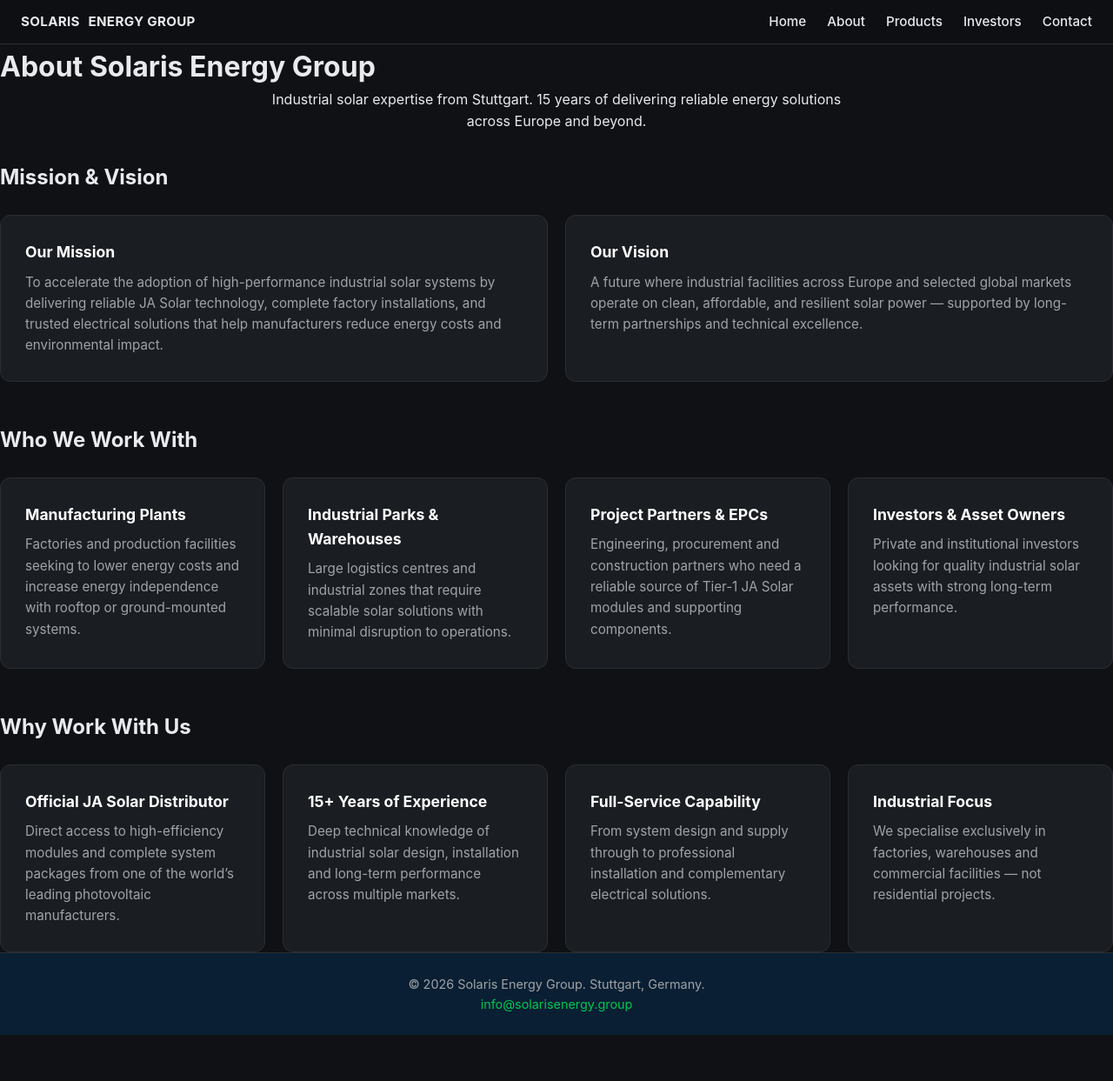
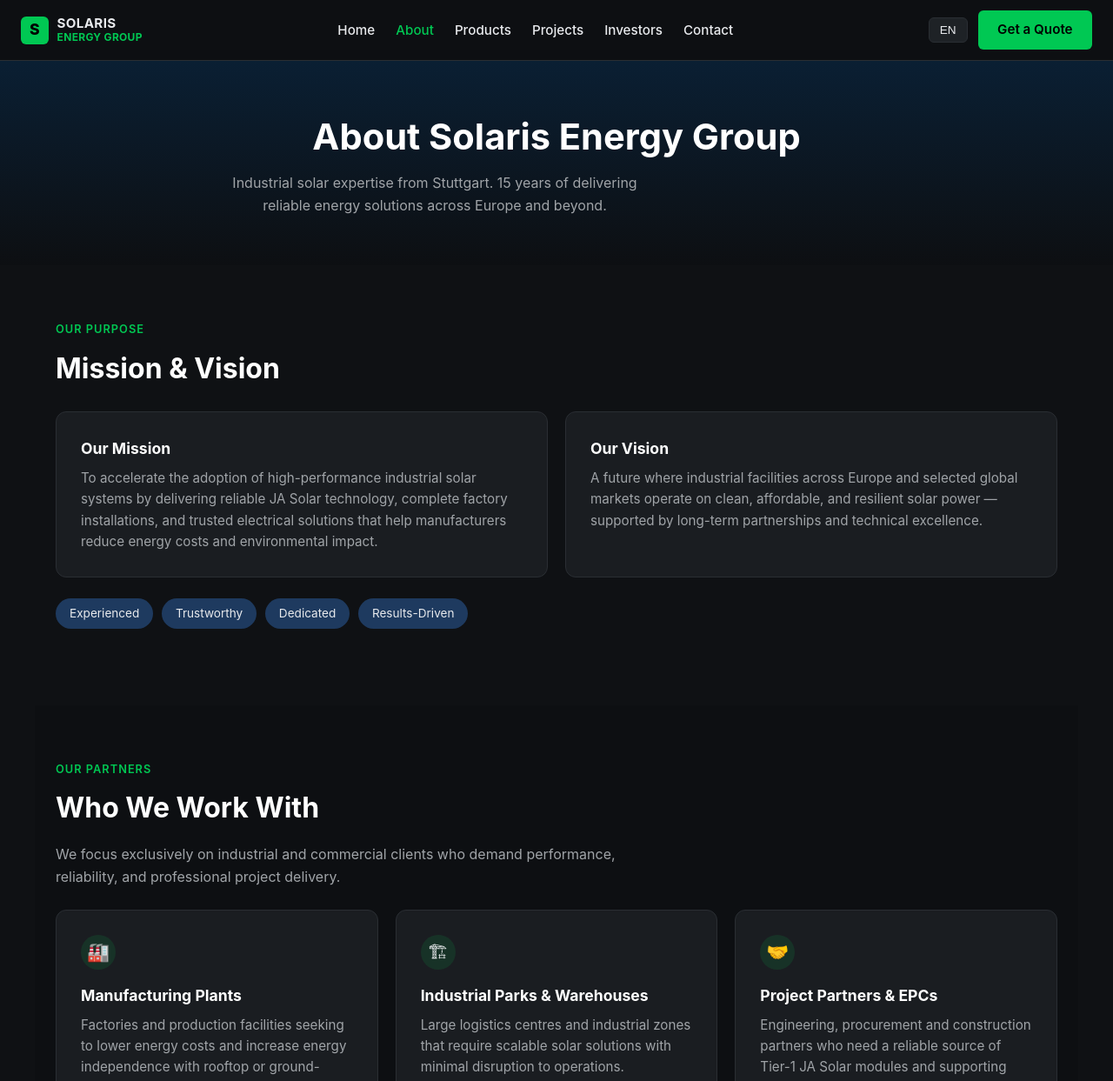
Before and after one commit to iceyyjunior/solaris-energy-group, a plain HTML site: page about.html in a window 1280 px wide. Shown: the top 1243 px of the page at 87% size. Before the commit the page ends 1190 px from the top, so only its background shows below. Drawn offline with Linux system fonts and the light colour scheme.

Commit message:
Update about page to match Wix dark design

```diff
--- a/about.html
+++ b/about.html
@@ -9,22 +9,35 @@
 <body>
   <header>
     <nav>
-      <div class="logo">SOLARIS <span>ENERGY GROUP</span></div>
+      <div class="logo">
+        <div class="logo-badge">S</div>
+        <div class="logo-text">SOLARIS<br><span>ENERGY GROUP</span></div>
+      </div>
       <ul>
         <li><a href="index.html">Home</a></li>
-        <li><a href="about.html">About</a></li>
+        <li><a href="about.html" class="active">About</a></li>
         <li><a href="products.html">Products</a></li>
+        <li><a href="projects.html">Projects</a></li>
         <li><a href="investors.html">Investors</a></li>
         <li><a href="contact.html">Contact</a></li>
       </ul>
+      <div class="nav-actions">
+        <button class="lang-btn">EN</button>
+        <a href="contact.html" class="btn">Get a Quote</a>
+      </div>
     </nav>
   </header>
 
-  <div class="container">
-    <h1 class="section-title">About Solaris Energy Group</h1>
-    <p style="text-align:center; max-width:700px; margin:0 auto 2rem;">Industrial solar expertise from Stuttgart. 15 years of delivering reliable energy solutions across Europe and beyond.</p>
+  <section class="hero" style="padding-bottom:2rem;">
+    <div style="max-width:800px; margin:0 auto; text-align:center;">
+      <h1>About Solaris Energy Group</h1>
+      <p>Industrial solar expertise from Stuttgart. 15 years of delivering reliable energy solutions across Europe and beyond.</p>
+    </div>
+  </section>
 
-    <h2 class="section-title">Mission & Vision</h2>
+  <section class="section">
+    <div class="section-label">OUR PURPOSE</div>
+    <h2>Mission & Vision</h2>
     <div class="cards">
       <div class="card">
         <h3>Our Mission</h3>
@@ -35,27 +48,41 @@
         <p>A future where industrial facilities across Europe and selected global markets operate on clean, affordable, and resilient solar power — supported by long-term partnerships and technical excellence.</p>
       </div>
     </div>
+    <div class="pills">
+      <span class="pill">Experienced</span>
+      <span class="pill">Trustworthy</span>
+      <span class="pill">Dedicated</span>
+      <span class="pill">Results-Driven</span>
+    </div>
+  </section>
 
-    <h2 class="section-title" style="margin-top:3rem;">Who We Work With</h2>
+  <section class="section" style="background:#0d0f12;">
+    <div class="section-label">OUR PARTNERS</div>
+    <h2>Who We Work With</h2>
+    <p style="color:var(--text-muted); max-width:700px; margin-bottom:1.5rem;">We focus exclusively on industrial and commercial clients who demand performance, reliability, and professional project delivery.</p>
     <div class="cards">
-      <div class="card"><h3>Manufacturing Plants</h3><p>Factories and production facilities seeking to lower energy costs and increase energy independence with rooftop or ground-mounted systems.</p></div>
-      <div class="card"><h3>Industrial Parks & Warehouses</h3><p>Large logistics centres and industrial zones that require scalable solar solutions with minimal disruption to operations.</p></div>
-      <div class="card"><h3>Project Partners & EPCs</h3><p>Engineering, procurement and construction partners who need a reliable source of Tier-1 JA Solar modules and supporting components.</p></div>
-      <div class="card"><h3>Investors & Asset Owners</h3><p>Private and institutional investors looking for quality industrial solar assets with strong long-term performance.</p></div>
+      <div class="card"><div class="icon">🏭</div><h3>Manufacturing Plants</h3><p>Factories and production facilities seeking to lower energy costs and increase energy independence with rooftop or ground-mounted systems.</p></div>
+      <div class="card"><div class="icon">🏗</div><h3>Industrial Parks & Warehouses</h3><p>Large logistics centres and industrial zones that require scalable solar solutions with minimal disruption to operations.</p></div>
+      <div class="card"><div class="icon">🤝</div><h3>Project Partners & EPCs</h3><p>Engineering, procurement and construction partners who need a reliable source of Tier-1 JA Solar modules and supporting components.</p></div>
+      <div class="card"><div class="icon">💼</div><h3>Investors & Asset Owners</h3><p>Private and institutional investors looking for quality industrial solar assets with strong long-term performance.</p></div>
     </div>
+  </section>
 
-    <h2 class="section-title" style="margin-top:3rem;">Why Work With Us</h2>
+  <section class="section">
+    <div class="section-label">OUR STRENGTHS</div>
+    <h2>Why Work With Us</h2>
     <div class="cards">
       <div class="card"><h3>Official JA Solar Distributor</h3><p>Direct access to high-efficiency modules and complete system packages from one of the world’s leading photovoltaic manufacturers.</p></div>
       <div class="card"><h3>15+ Years of Experience</h3><p>Deep technical knowledge of industrial solar design, installation and long-term performance across multiple markets.</p></div>
       <div class="card"><h3>Full-Service Capability</h3><p>From system design and supply through to professional installation and complementary electrical solutions.</p></div>
       <div class="card"><h3>Industrial Focus</h3><p>We specialise exclusively in factories, warehouses and commercial facilities — not residential projects.</p></div>
+      <div class="card"><h3>Transparent Partnership</h3><p>Clear communication, reliable delivery timelines and long-term support for every project we undertake.</p></div>
+      <div class="card"><h3>Open to Investment</h3><p>Currently welcoming qualified investors who want to participate in the growth of industrial solar across key markets.</p></div>
     </div>
-  </div>
+  </section>
 
   <footer>
-    <p>&copy; 2026 Solaris Energy Group. Stuttgart, Germany.</p>
-    <p><a href="mailto:info@solarisenergy.group">info@solarisenergy.group</a></p>
+    <p>&copy; 2026 Solaris Energy Group. All rights reserved. | Stuttgart, Germany</p>
   </footer>
 </body>
 </html>
```
